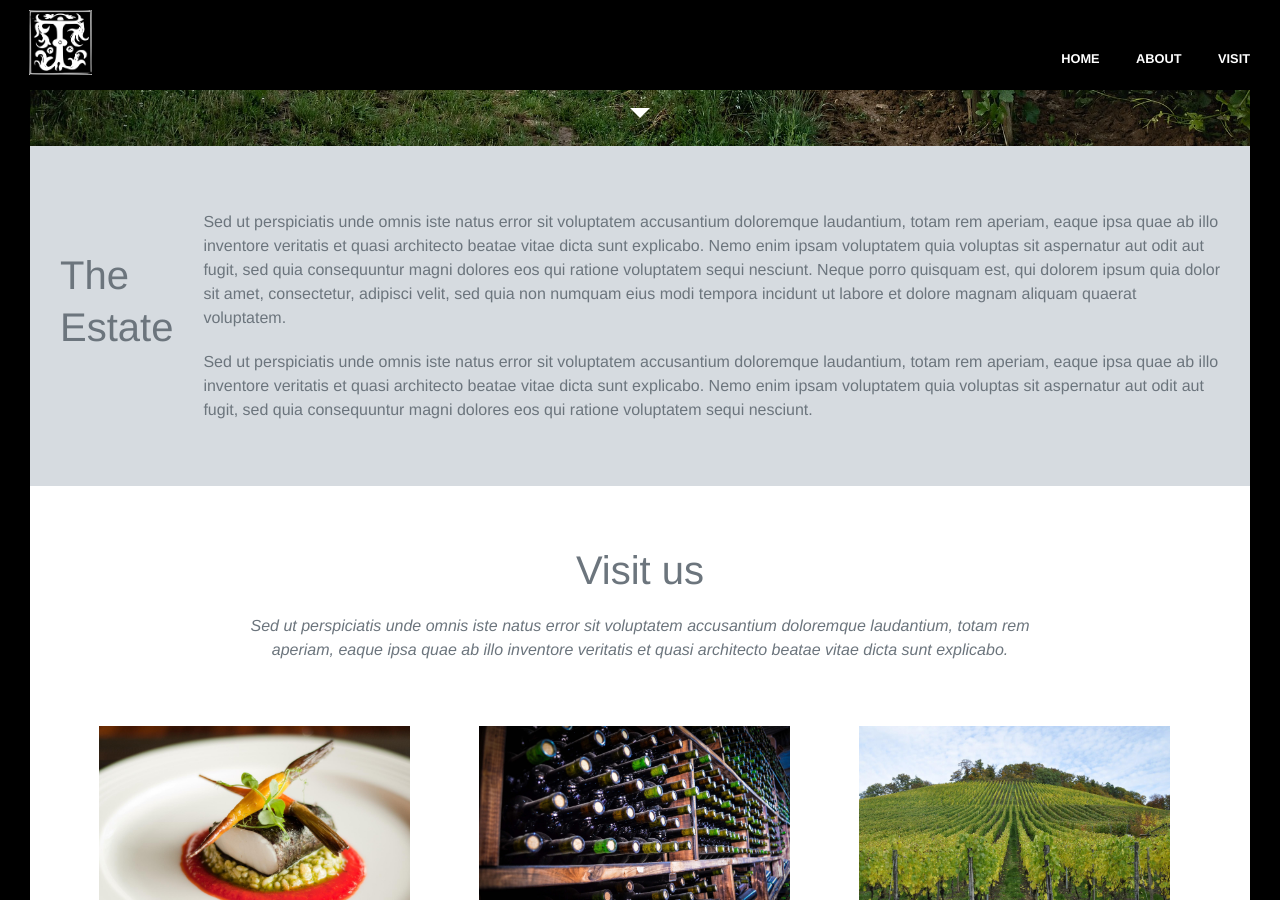
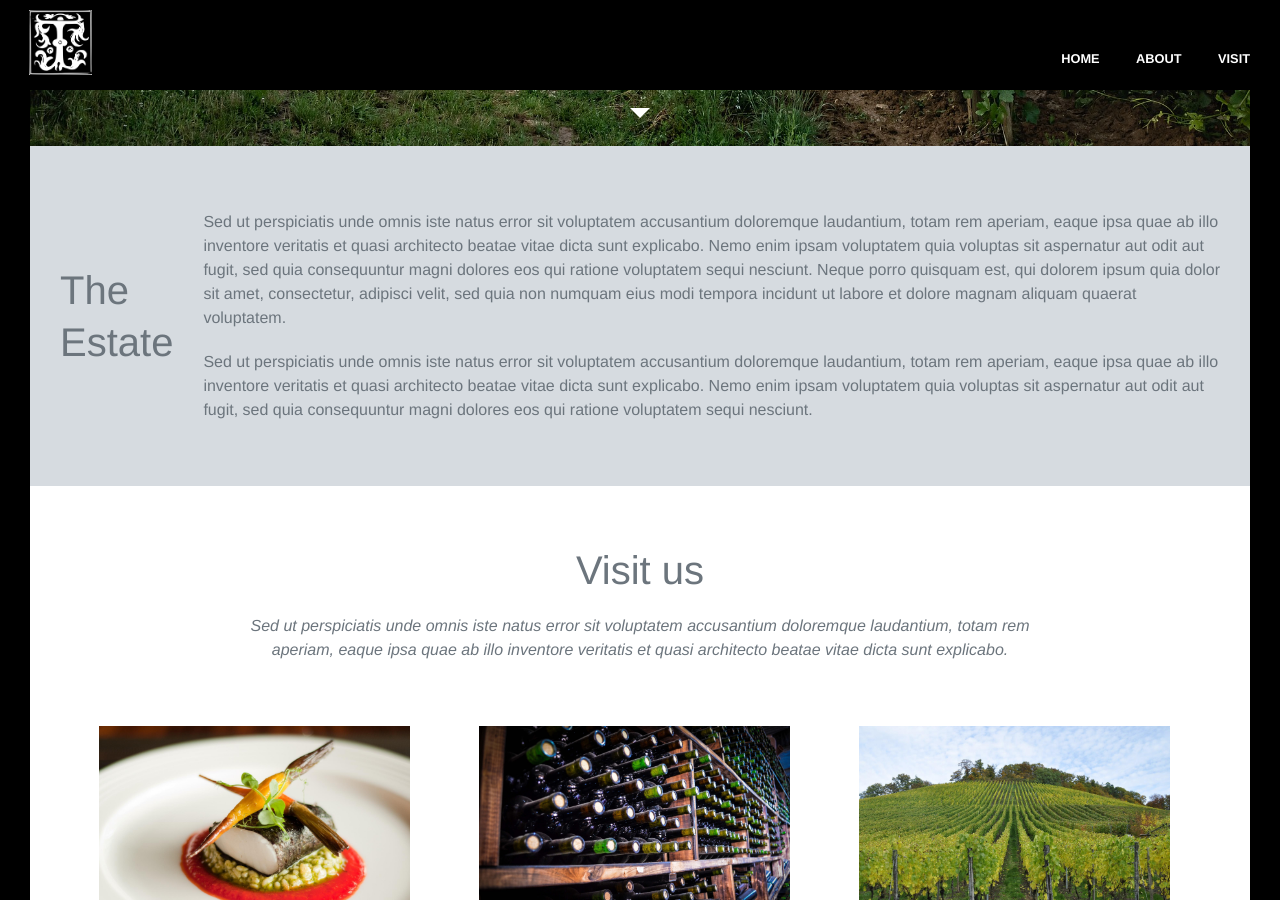
Before and after one commit to AnjanaLP/vineyard-website, a Jekyll site: the page built from index.html, in a window 1280 px wide and 900 px high, scrolled down 754 px. Built offline with Jekyll 4.4.1, drawn with Linux system fonts in a browser that asks for light colours.

Commit message:
remove bottom padding from about title

```diff
--- a/assets/css/main.css
+++ b/assets/css/main.css
@@ -193,7 +193,6 @@ h2 ~ p {
   font-size: 2.5em;
   font-weight: 200;
   line-height: 1.3;
-  padding-bottom: 30px;
   padding-right: 30px;
 }
 .about-copy {
```
